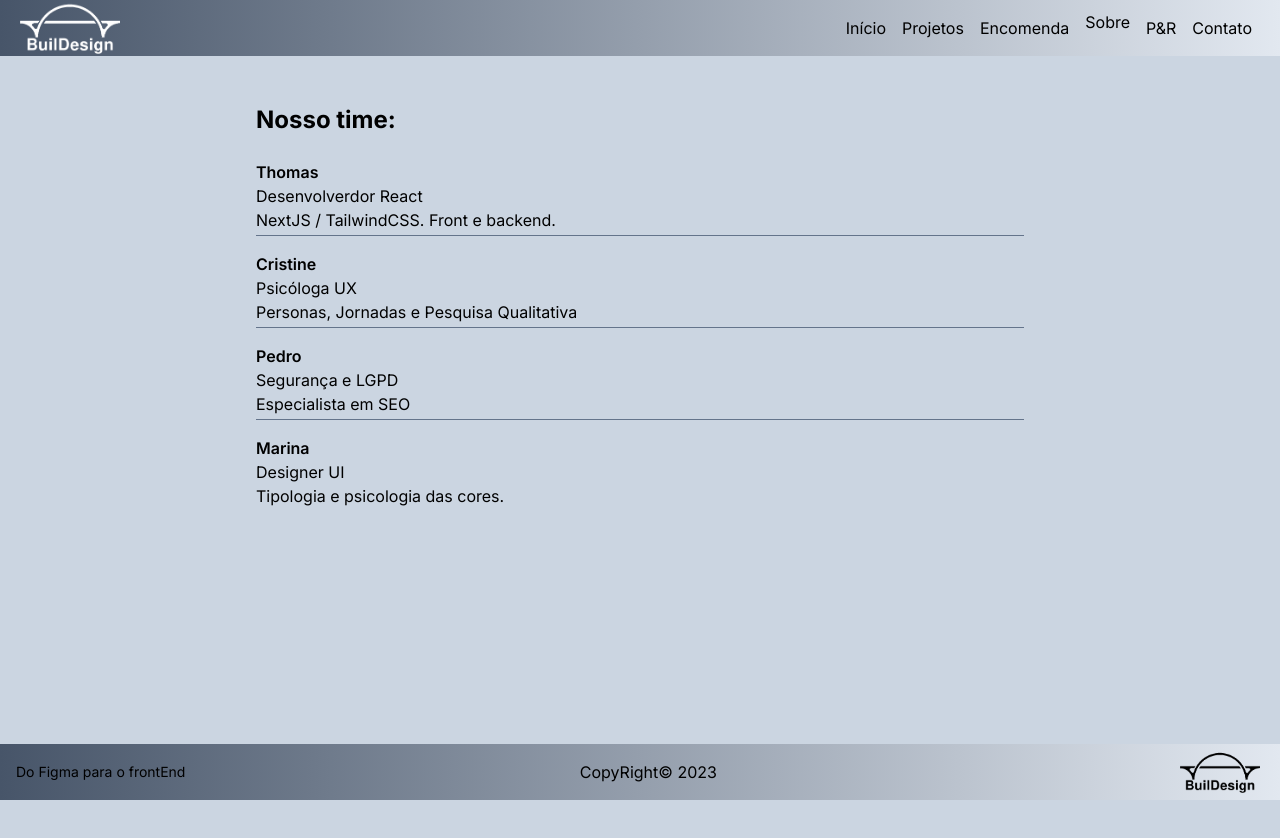
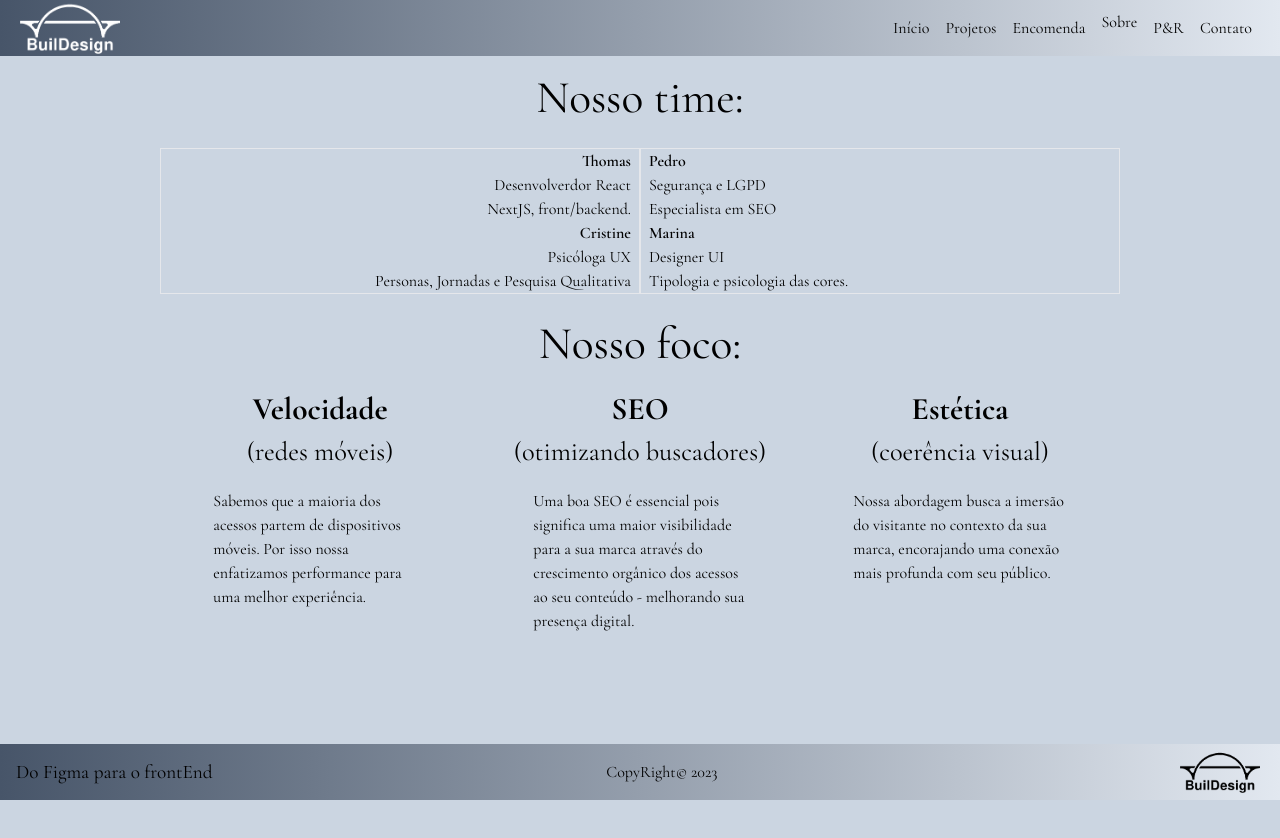
Before and after one commit to ttsoares/buildesign, a Next.js app: page /about in a window 1280 px wide. Shown: the top 838 px of the page. Built offline with nearby package versions, Linux system fonts and the light colour scheme.

Commit message:
Font and Our Focus

```diff
--- a/app/about/page.jsx
+++ b/app/about/page.jsx
@@ -2,26 +2,69 @@ import React from "react";
 
 const Pahe = () => {
   return (
-    <div className="w-3/4 mx-auto h-fit md:h-screen ">
-      <section className="w-[80%] h-screen mx-auto">
-        <h1 className="font-bold text-2xl mt-12 mb-6">Nosso time:</h1>
+    <section className="w-full h-fit md:h-screen ">
+      <h1 className="text-4xl mt-2 w-fit mx-auto mb-4">Nosso time:</h1>
+      <div className="w-3/4 grid grid-cols-2 mx-auto">
+        <div className="w-full border text-right pr-2">
+          <div className="w-full">
             <h2 className="font-semibold">Thomas</h2>
             <p>Desenvolverdor React</p>
-        <p>NextJS / TailwindCSS. Front e backend.</p>
-        <div className="h-1 w-full border-b border-slate-500 mb-4" />
+            <p>NextJS, front/backend.</p>
+          </div>
+
+          <div className="w-full mr-2">
             <h2 className="font-semibold">Cristine</h2>
             <p>Psicóloga UX</p>
             <p>Personas, Jornadas e Pesquisa Qualitativa</p>
-        <div className="h-1 w-full border-b border-slate-500 mb-4" />
+          </div>
+        </div>
+
+        <div className="w-full border">
+          <div className="w-full ml-2">
             <h2 className="font-semibold">Pedro</h2>
             <p>Segurança e LGPD</p>
             <p>Especialista em SEO</p>
-        <div className="h-1 w-full border-b border-slate-500 mb-4" />
+          </div>
+          <div className="w-full ml-2">
             <h2 className="font-semibold">Marina</h2>
             <p>Designer UI</p>
             <p>Tipologia e psicologia das cores.</p>
+          </div>
+        </div>
+      </div>
+      <h1 className="text-4xl mt-4 w-fit mx-auto mb-2">
+        Nosso <span className="for-font-extrabold">foco</span>:
+      </h1>
+      <div className="w-3/4 grid grid-cols-3 mx-auto text-center">
+        <div>
+          <h2 className="text-2xl font-bold">Velocidade</h2>
+          <p className="text-xl">(redes móveis)</p>
+          <p className="font-normal text-left w-2/3 mt-4 mx-auto">
+            Sabemos que a maioria dos acessos partem de dispositivos móveis. Por
+            isso nossa enfatizamos performance para uma melhor experiência.
+          </p>
+        </div>
+
+        <div>
+          <h2 className="text-2xl font-bold">SEO</h2>
+          <p className="text-xl">(otimizando buscadores)</p>
+          <p className="font-normal text-left w-2/3 mt-4 mx-auto">
+            Uma boa SEO é essencial pois significa uma maior visibilidade para a
+            sua marca através do crescimento orgânico dos acessos ao seu
+            conteúdo - melhorando sua presença digital.
+          </p>
+        </div>
+
+        <div>
+          <h2 className="text-2xl font-bold">Estética</h2>
+          <p className="text-xl">(coerência visual)</p>
+          <p className="font-normal text-left w-2/3 mt-4 mx-auto">
+            Nossa abordagem busca a imersão do visitante no contexto da sua
+            marca, encorajando uma conexão mais profunda com seu público.
+          </p>
+        </div>
+      </div>
     </section>
-    </div>
   );
 };
 
--- a/app/layout.jsx
+++ b/app/layout.jsx
@@ -1,10 +1,13 @@
 import Nav from "@/components/Nav";
 
-import { Inter } from "next/font/google";
+import { Cormorant_Garamond } from "next/font/google";
 import "./globals.css";
 import Footer from "@/components/Footer";
 
-const inter = Inter({ subsets: ["latin"] });
+const CoGa = Cormorant_Garamond({
+  subsets: ["latin"],
+  weight: ["300", "400", "500", "600", "700"],
+});
 
 export const metadata = {
   title: "BuilDesign",
@@ -15,7 +18,7 @@ export default function RootLayout({ children }) {
   return (
     <html lang="en" className="h-screen w-screen relative overflow-x-hidden">
       <body
-        className={`${inter.className} bg-slate-300 h-[calc(100%-6%)] w-full`}
+        className={`${CoGa.className} bg-slate-300 h-[calc(100%-6%)] w-full`}
       >
         <Nav />
         {children}
--- a/tailwind.config.js
+++ b/tailwind.config.js
@@ -6,6 +6,16 @@ module.exports = {
     "./app/**/*.{js,ts,jsx,tsx,mdx}",
   ],
   theme: {
+    fontSize: {
+      sm: "1.2rem",
+      base: "1.3rem",
+      lg: "1.55rem",
+      xl: "1.65rem",
+      "2xl": "1.963rem",
+      "3xl": "2.353rem",
+      "4xl": "2.841rem",
+      "5xl": "3.552rem",
+    },
     extend: {
       screens: {
         sm: "375px",
```
Lines whose indentation alone changed are shown as unchanged.
